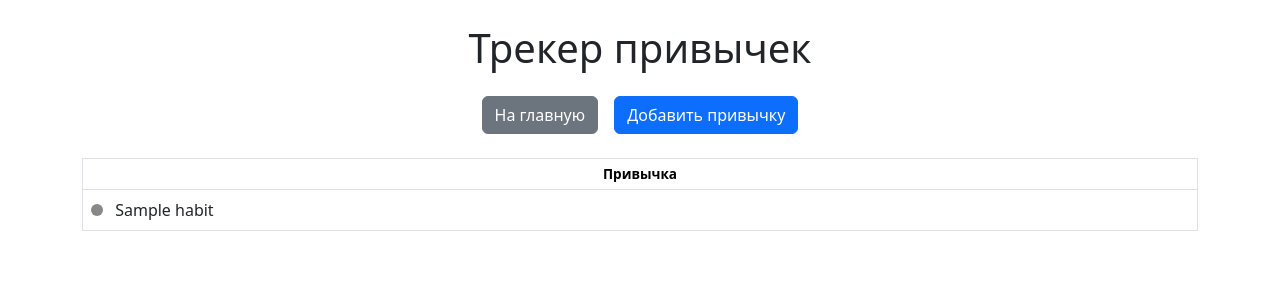
After one commit to sneznaev/telegram-app, a Flask app: page /habits/ in a window 1280 px wide. The commit adds this page. Shown: the top 300 px of the page. Run offline with Flask 3, Linux system fonts and the light colour scheme; the visitor is signed in with stand-in values (Sample User, id 1); tables that the repository leaves empty hold one stand-in row (values such as "Sample post").

Commit message:
Модуль трекера привычек

```diff
--- a/app/daily_review/templates/history.html
+++ b/app/daily_review/templates/history.html
@@ -6,6 +6,7 @@
     <title>История отчетов</title>
     <!-- Подключение Bootstrap -->
     <link href="https://cdn.jsdelivr.net/npm/bootstrap@5.3.0-alpha3/dist/css/bootstrap.min.css" rel="stylesheet">
+	<link rel="stylesheet" href="{{ url_for('daily_review.static', filename='styles.css') }}">
     <script src="https://cdn.jsdelivr.net/npm/chart.js"></script>
 </head>
 <body>
--- /dev/null
+++ b/app/habits/templates/habits.html
@@ -0,0 +1,112 @@
+<!DOCTYPE html>
+<html lang="en">
+<head>
+    <meta charset="UTF-8">
+    <meta name="viewport" content="width=device-width, initial-scale=1.0">
+    <title>Трекер привычек</title>
+    <!-- Bootstrap CSS -->
+    <link href="https://cdn.jsdelivr.net/npm/bootstrap@5.3.0-alpha3/dist/css/bootstrap.min.css" rel="stylesheet">
+    <style>
+        .habit-table th, .habit-table td {
+            text-align: center;
+            vertical-align: middle;
+        }
+        .habit-table th {
+            font-size: 0.85rem;
+            padding: 5px;
+        }
+        .habit-table td:first-child {
+            text-align: left;
+            white-space: nowrap;
+        }
+        .current-day {
+            background-color: #f8f9fa;
+            font-weight: bold;
+        }
+        .habit-color {
+            display: inline-block;
+            width: 12px;
+            height: 12px;
+            border-radius: 50%;
+            margin-right: 8px;
+        }
+        @media (max-width: 768px) {
+            .habit-table th, .habit-table td {
+                font-size: 0.8rem;
+                padding: 3px;
+            }
+        }
+    </style>
+</head>
+<body>
+    <div class="container mt-4">
+        <h1 class="text-center mb-4">Трекер привычек</h1>
+
+        <div class="d-flex justify-content-center gap-3 mt-3">
+            <a href="/" class="btn btn-secondary">На главную</a>
+            <a href="/habits/new" class="btn btn-primary">Добавить привычку</a>
+        </div><br />
+
+        <table class="table table-bordered habit-table">
+            <thead>
+                <tr>
+                    <th>Привычка</th>
+                    {% for day in days %}
+                        <th class="{{ 'current-day' if day.is_today }}">{{ day.date_short }}</th>
+                    {% endfor %}
+                </tr>
+            </thead>
+            <tbody>
+                {% for habit in habits %}
+                <tr>
+                    <td>
+                        <a href="/habits/{{ habit.id }}/statistics" class="text-decoration-none text-dark">
+                            <span class="habit-color" style="background-color: {{ habit.color }}"></span>
+                            {{ habit.name }}
+                        </a>
+                    </td>
+                    {% for log in habit.logs %}
+                        <td>
+                            {% if habit.type == 'yes_no' %}
+                                <button class="btn btn-sm btn-{{ 'success' if log.is_completed else 'outline-secondary' }}" onclick="toggleHabitLog('{{ habit.id }}', '{{ log.date }}')">
+                                    ✔
+                                </button>
+                            {% else %}
+                                <button class="btn btn-sm btn-{{ 'info' if log.value else 'outline-info' }}" onclick="editHabitValue('{{ habit.id }}', '{{ log.date }}', '{{ log.value }}')">
+                                    {{ log.value or '...' }}
+                                </button>
+                            {% endif %}
+                        </td>
+                    {% endfor %}
+                </tr>
+                {% endfor %}
+            </tbody>
+        </table>
+    </div>
+
+    <!-- Bootstrap JS -->
+    <script src="https://cdn.jsdelivr.net/npm/bootstrap@5.3.0-alpha3/dist/js/bootstrap.bundle.min.js"></script>
+    <script>
+        function toggleHabitLog(habitId, date) {
+            fetch(`/habits/${habitId}/log`, {
+                method: 'POST',
+                headers: { 'Content-Type': 'application/json' },
+                body: JSON.stringify({ date: date })
+            }).then(response => response.json())
+              .then(data => location.reload());
+        }
+
+        function editHabitValue(habitId, date, currentValue) {
+            const value = prompt("Введите значение:", currentValue || "");
+            if (value !== null) {
+                fetch(`/habits/${habitId}/log`, {
+                    method: 'POST',
+                    headers: { 'Content-Type': 'application/json' },
+                    body: JSON.stringify({ date: date, value: parseFloat(value) || 0 })
+                }).then(response => response.json())
+                  .then(data => location.reload());
+            }
+        }
+    </script>
+</body>
+</html>
--- /dev/null
+++ b/app/habits/views.py
@@ -0,0 +1,222 @@
+from flask import Blueprint, request, jsonify, session, render_template, redirect, url_for, flash
+from app.common.database import db_session
+from app.common.logger import logger
+from app.common.auth import login_required
+from app.habits.models import Habit, HabitLog
+from datetime import datetime, timedelta
+from sqlalchemy.orm import joinedload
+
+habits_bp = Blueprint('habits', __name__, template_folder='templates', static_folder='static')
+
+
+@habits_bp.route('/', methods=['GET'])
+@login_required
+def list_habits():
+    """Главная страница с привычками"""
+    user_id = session.get('user_id')
+    habits = db_session.query(Habit).filter_by(user_id=user_id).all()
+    current_date = datetime.utcnow().date()
+    logger.info(f"Пользователь {user_id} открыл список привычек.")
+    return render_template('habits.html', habits=habits, current_date=current_date)
+
+
+from flask import redirect, url_for
+
+@habits_bp.route('/new', methods=['GET', 'POST'])
+@login_required
+def create_habit():
+    user_id = session.get('user_id')
+    if not user_id:
+        logger.error("Неавторизованный пользователь пытается создать привычку.")
+        return jsonify({"error": "Unauthorized"}), 401
+
+    if request.method == 'POST':
+        # Обработка формы
+        data = request.form
+        name = data.get('name')
+        type_ = data.get('type')
+        target_value = data.get('target_value')
+        period = data.get('period')
+        color = data.get('color', "#FFFFFF")
+
+        # Проверка имени
+        if not name or len(name) > 100:
+            logger.error(f"Неверное имя привычки: {name}")
+            return jsonify({"error": "Invalid habit name"}), 400
+
+        # Проверка типа привычки
+        if type_ not in ['yes_no', 'measurable']:
+            logger.error(f"Неверный тип привычки: {type_}")
+            return jsonify({"error": "Invalid habit type"}), 400
+
+        # Очистка target_value для типа "yes_no"
+        if type_ == 'yes_no':
+            target_value = None
+        else:
+            try:
+                target_value = float(target_value) if target_value else None
+            except ValueError:
+                logger.error(f"Неверное значение цели: {target_value}")
+                return jsonify({"error": "Invalid target value"}), 400
+
+        # Создание новой привычки
+        habit = Habit(
+            user_id=user_id,
+            name=name,
+            type=type_,
+            target_value=target_value,
+            period=period,
+            color=color
+        )
+        db_session.add(habit)
+        db_session.commit()
+
+        logger.info(f"Пользователь {user_id} создал новую привычку: {name}")
+
+        # Перенаправление на список привычек
+        return redirect(url_for('habits.list_habits'))
+
+    # Отображение формы (GET-запрос)
+    logger.info(f"Пользователь {user_id} открыл страницу создания новой привычки.")
+    return render_template('new.html')
+
+
+@habits_bp.route('<int:habit_id>/edit', methods=['GET', 'POST'])
+@login_required
+def edit_habit(habit_id):
+    user_id = session.get('user_id')
+    logger.info(f"Пользователь {user_id} открывает или сохраняет изменения для привычки с ID {habit_id}.")
+
+    habit = db_session.query(Habit).filter_by(id=habit_id, user_id=user_id).first()
+    if not habit:
+        logger.error(f"Привычка с ID {habit_id} не найдена для пользователя {user_id}.")
+        return jsonify({"error": "Привычка не найдена"}), 404
+
+    if request.method == 'POST':
+        data = request.form
+        habit.name = data.get('name', habit.name)
+        habit.target_value = float(data.get('target_value')) if data.get('target_value') else None
+        habit.color = data.get('color', habit.color)
+
+        db_session.commit()
+        logger.info(f"Привычка с ID {habit_id} успешно обновлена для пользователя {user_id}.")
+        return redirect('/habits')
+
+    # GET: отображение страницы редактирования
+    logger.info(f"Пользователь {user_id} открыл страницу редактирования привычки с ID {habit_id}.")
+    return render_template('edit_habit.html', habit=habit)
+
+
+
+@habits_bp.route('/<int:habit_id>/delete', methods=['POST'])
+@login_required
+def delete_habit(habit_id):
+    """Удаление привычки"""
+    user_id = session.get('user_id')
+    habit = db_session.query(Habit).filter_by(id=habit_id, user_id=user_id).first()
+    if not habit:
+        flash("Привычка не найдена!")
+        logger.warning(f"Пользователь {user_id} попытался удалить несуществующую привычку с ID {habit_id}.")
+        return redirect(url_for('habits.list_habits'))
+
+    db_session.delete(habit)
+    db_session.commit()
+
+    logger.info(f"Пользователь {user_id} удалил привычку с ID {habit.id}.")
+    flash("Привычка успешно удалена!")
+    return redirect(url_for('habits.list_habits'))
+
+
+@habits_bp.route('/<int:habit_id>/log', methods=['POST'])
+@login_required
+def log_habit(habit_id):
+    """Фиксация выполнения привычки"""
+    user_id = session.get('user_id')
+    habit = db_session.query(Habit).filter_by(id=habit_id, user_id=user_id).first()
+    if not habit:
+        logger.warning(f"Пользователь {user_id} попытался зафиксировать выполнение несуществующей привычки с ID {habit_id}.")
+        return jsonify({"error": "Привычка не найдена"}), 404
+
+    data = request.json
+    date = data.get('date')
+    value = data.get('value')
+
+    try:
+        date = datetime.strptime(date, '%Y-%m-%d').date()
+    except ValueError:
+        logger.warning(f"Пользователь {user_id} указал некорректный формат даты: {date}.")
+        return jsonify({"error": "Некорректный формат даты"}), 400
+
+    log = HabitLog.query.filter_by(habit_id=habit_id, date=date).first()
+    if not log:
+        log = HabitLog(habit_id=habit_id, date=date, value=value)
+        db_session.add(log)
+    else:
+        log.value = value
+        log.is_completed = value is not None and (value >= habit.target_value if habit.type == 'measurable' else True)
+
+    db_session.commit()
+    logger.info(f"Пользователь {user_id} зафиксировал выполнение привычки с ID {habit_id} на дату {date}.")
+    return jsonify({"message": "Фиксация успешна"}), 200
+
+
+
+@habits_bp.route('/<int:habit_id>/statistics', methods=['GET'])
+@login_required
+def get_habit_statistics(habit_id):
+    user_id = session.get('user_id')
+    if not user_id:
+        logger.warning("Попытка неавторизованного доступа к статистике.")
+        return jsonify({"error": "Unauthorized"}), 401
+
+    # Получение привычки с использованием db_session
+    habit = db_session.query(Habit).options(joinedload(Habit.logs)).filter_by(id=habit_id, user_id=user_id).first()
+    if not habit:
+        logger.warning(f"Привычка с ID {habit_id} не найдена для пользователя {user_id}.")
+        return jsonify({"error": "Habit not found"}), 404
+
+    # Получение текущей даты и формирование календаря
+    current_date = datetime.now().date()
+    start_of_month = current_date.replace(day=1)
+    end_of_month = (start_of_month + timedelta(days=31)).replace(day=1)
+
+    logs = [log for log in habit.logs if start_of_month <= log.date < end_of_month]
+
+    # Генерация данных для календаря
+    calendar = []
+    week = []
+    for day in range(start_of_month.day, end_of_month.day):
+        date = start_of_month + timedelta(days=day - 1)
+        log = next((l for l in logs if l.date == date), None)
+        calendar_day = {
+            "date": date,
+            "completed": log.is_completed if log else False,
+            "is_today": date == current_date
+        }
+        week.append(calendar_day)
+
+        # Завершение недели
+        if len(week) == 7:
+            calendar.append(week)
+            week = []
+
+    if week:
+        calendar.append(week)
+
+    # Подсчет стрика
+    streak = 0
+    for log in sorted(logs, key=lambda x: x.date, reverse=True):
+        if log.is_completed:
+            streak += 1
+        else:
+            break
+
+    logger.info(f"Пользователь {user_id} просматривает статистику привычки {habit.name}.")
+
+    # Рендеринг шаблона
+    return render_template(
+        "statistics.html",
+        habit=habit,
+        streak=streak,
+        calendar=calendar
+    )
--- a/app/main/templates/index.html
+++ b/app/main/templates/index.html
@@ -15,6 +15,7 @@
 		<div><a href="/gallery" class="btn btn-primary mt-4">Перейти в фотогалерею</a></div>
 		<div><a href="/goals" class="btn btn-success mt-3">Перейти к целям</a></div>
 		<div><a href="{{ url_for('daily_review.get_daily_review') }}" class="btn btn-warning mt-3">Ежедневный отчет</a></div>
+		<div><a href="{{ url_for('habits.list_habits') }}" class="btn btn-primary mt-3">Трекер привычек</a></div>
     </div>
 
     <script src="https://telegram.org/js/telegram-web-app.js"></script>
--- a/run.py
+++ b/run.py
@@ -6,6 +6,7 @@ from app.main import main_bp
 from app.gallery import gallery_bp
 from app.goals import goals_bp
 from app.daily_review.views import daily_review_bp
+from app.habits.views import habits_bp
 
 # Создаем приложение Flask
 def create_app():
@@ -18,7 +19,7 @@ def create_app():
     app.register_blueprint(gallery_bp, url_prefix="/gallery")
     app.register_blueprint(goals_bp, url_prefix="/goals")
     app.register_blueprint(daily_review_bp, url_prefix="/daily-review")
-
+    app.register_blueprint(habits_bp, url_prefix='/habits')
 
     # Инициализация базы данных
     with app.app_context():
```
Also changed, not shown: app/habits/models.py (added, +38 -0 lines), app/habits/templates/edit_habit.html (added, +58 -0 lines), app/habits/templates/new.html (added, +73 -0 lines), app/habits/templates/statistics.html (added, +84 -0 lines), app/habits/__init__.py (added), 1 other file.
